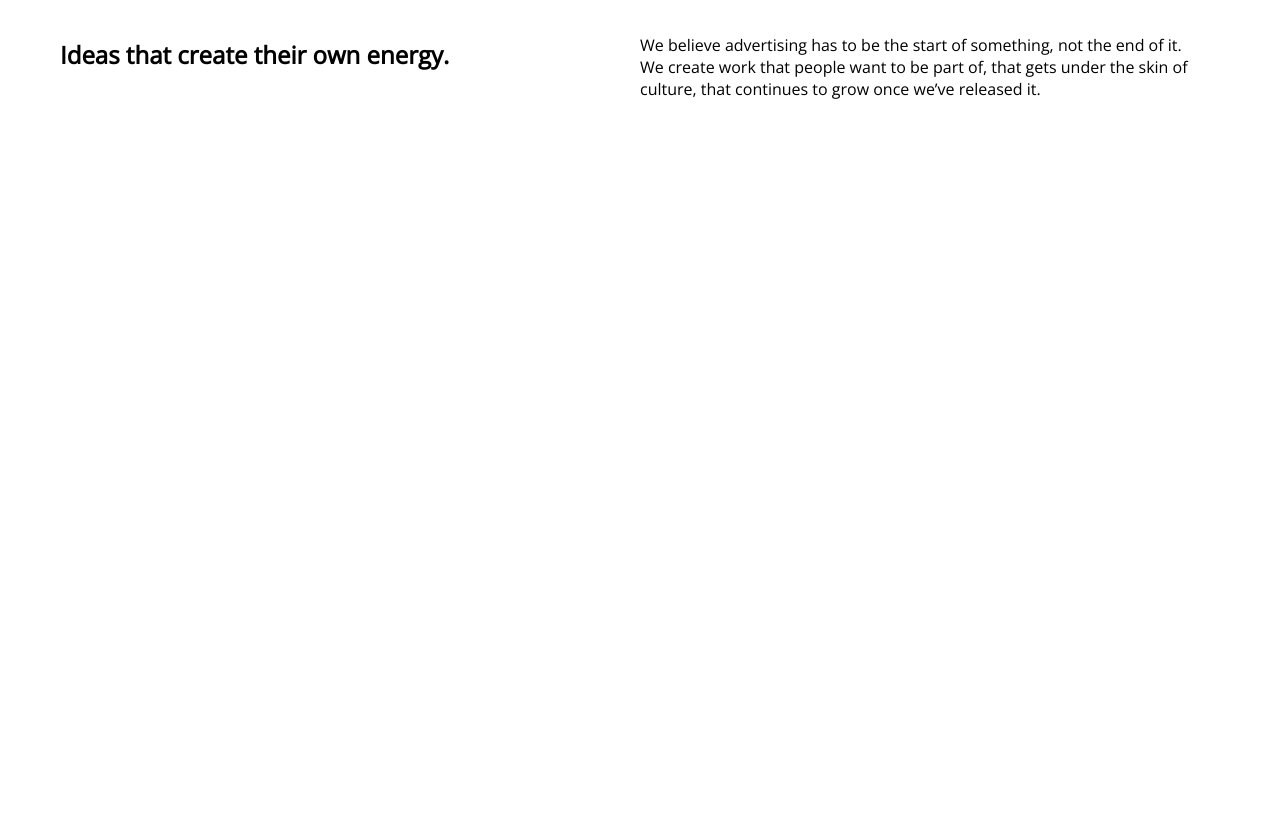
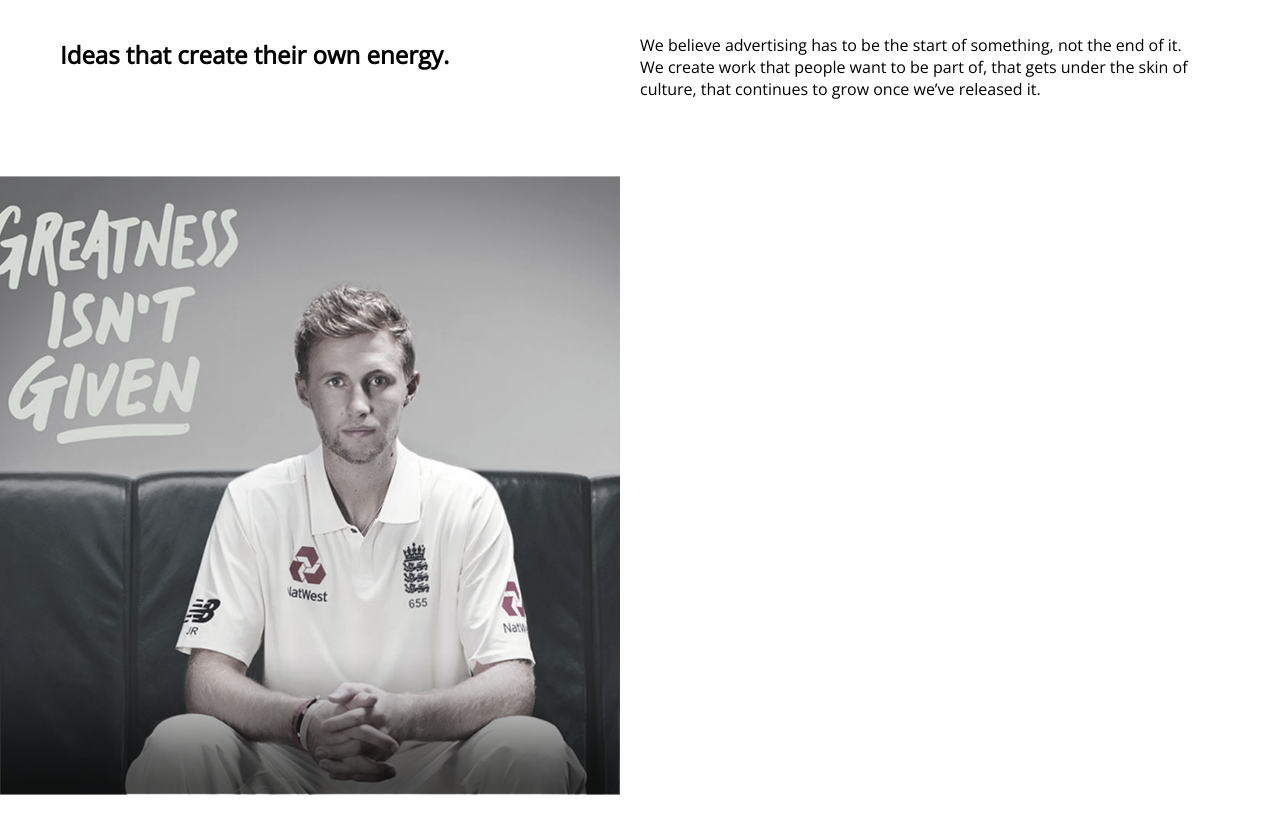
Before and after one commit to sandra-polujanska/first2020, a plain HTML site: page index.html in a window 1280 px wide. Shown: the part 928-1748 px from the top of the page. Before the commit the page ends 1084 px from the top, so only its background shows below. Drawn offline with nearby package versions, Linux system fonts and the light colour scheme.

Commit message:
new section-gallery

```diff
--- a/index.html
+++ b/index.html
@@ -43,10 +43,10 @@
     <section class="ideas">
         <div class="container">
             <div class="row">
-                <div class="col-m-6 col-s-10">
+                <div class="col-m-6 col-s-12">
                     <h2>Ideas that create their own energy.</h2>
                 </div>
-                <div class="col-m-6 col-s-10">
+                <div class="col-m-6 col-s-12">
                     <p>We believe advertising has to be the start of something, not the end of it. We create work that people want to be part of, that gets under the skin of culture, that continues to grow once we’ve released it.</p>
                 </div>
             </div>
@@ -54,6 +54,32 @@
 
     </section>
 
+    <!-- 2 section Gallery -->
+
+    <section class="gallery">
+
+            <div class="row">
+                <div class="col-m-6 col-s-12">
+                    <img src="images/Rectangle1.png">
+                </div>
+                <div class="col-m-6 col-s-12">
+                    <div class="row">
+                        <div class="col-m-4"></div>
+                        <div class="col-m-4"></div>
+                        <div class="col-m-4"></div>
+                    </div>
+                    <div class="row">
+                        <div class="col-m-4"></div>
+                        <div class="col-m-4"></div>
+                        <div class="col-m-4"></div>
+                    </div>
+
+                </div>
+            </div>
+
+
+    </section>
+
 </body>
 
 </html>
--- a/style.css
+++ b/style.css
@@ -63,9 +63,21 @@ header img {
 }
 
 button {
-
+    border-radius: 25px;
+    background: transparent;
 }
 
+button a {
+  color: #fff;
+}
+
+.ideas {
+  padding-top: 80px 0px 80px 0;
+}
+
+.gallery img {
+  width: 100%;
+}
 
 
 [class*="col-"] {
```
